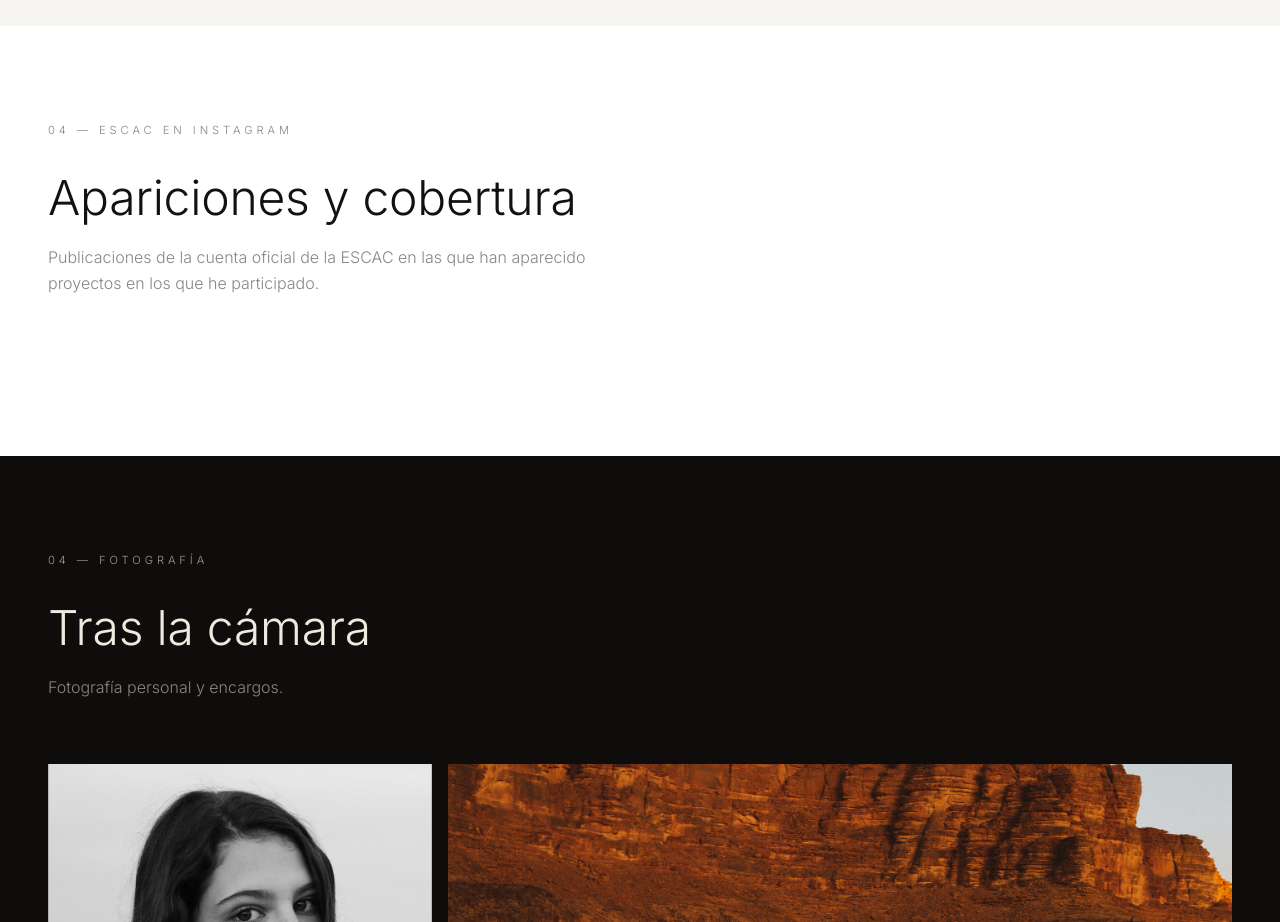
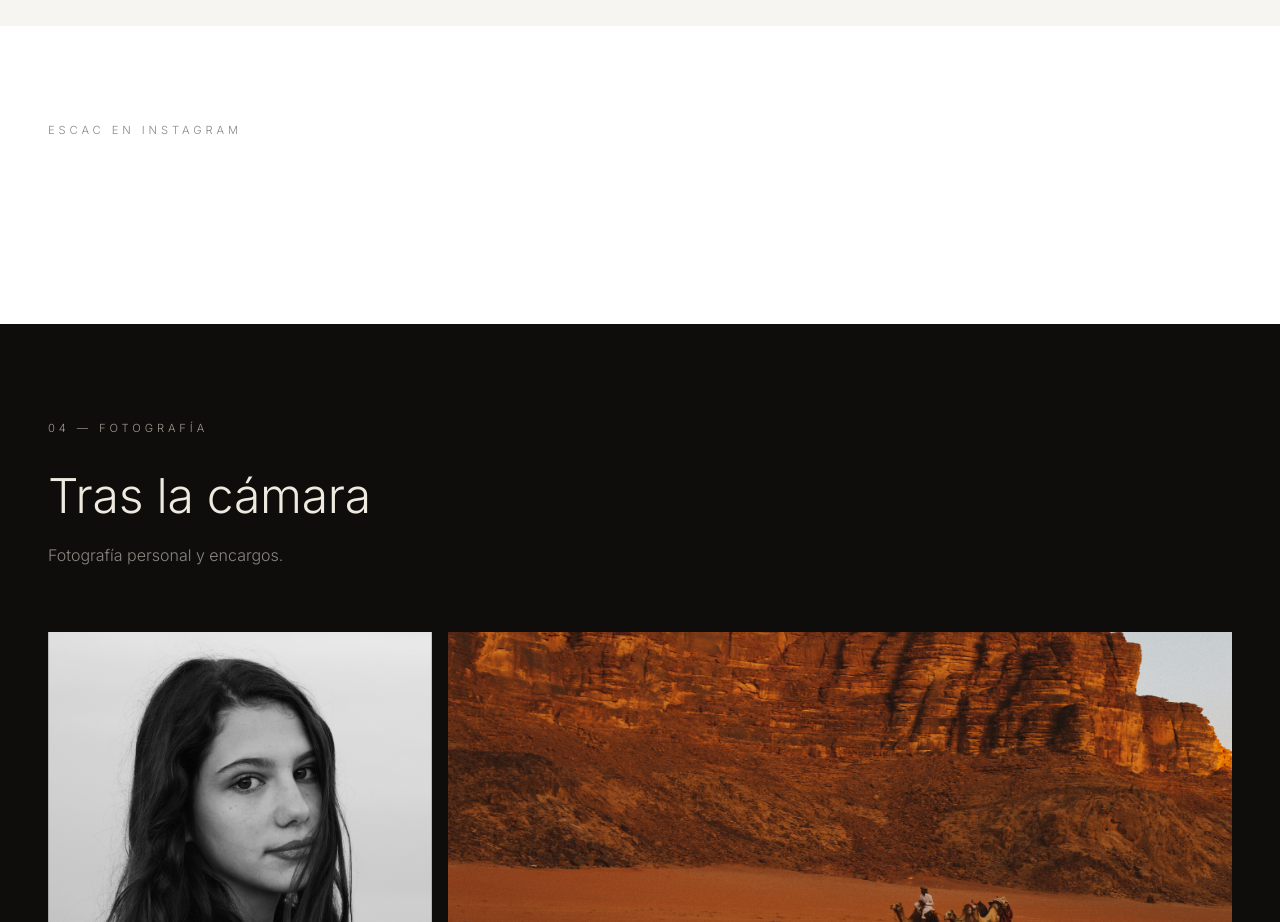
Before and after one commit to ireroigcas/portfolio-direccion, a plain HTML site: page index.html in a window 1280 px wide. Shown: the part 4460-5382 px from the top of the page. Drawn offline with nearby package versions, Linux system fonts and the light colour scheme; a script that the page names is missing.

Commit message:
Update index.html

```diff
--- a/index.html
+++ b/index.html
@@ -287,9 +287,7 @@
 <!-- ========== ESCAC EN INSTAGRAM ========== -->
 <section class="section" id="escac-ig">
   <div class="section-head">
-    <span class="eyebrow">04 — ESCAC en Instagram</span>
-    <h2>Apariciones y cobertura</h2>
-    <p class="section-lede">Publicaciones de la <a href="https://www.instagram.com/escac/" target="_blank" rel="noopener">cuenta oficial de la ESCAC</a> en las que han aparecido proyectos en los que he participado.</p>
+    <span class="eyebrow">ESCAC en Instagram</span>
   </div>
 
   <div class="ig-grid" aria-label="Publicaciones de la ESCAC en Instagram">
```
